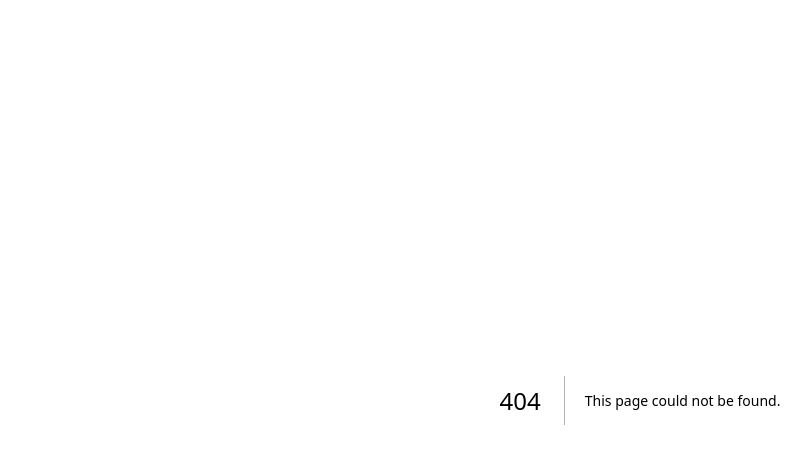
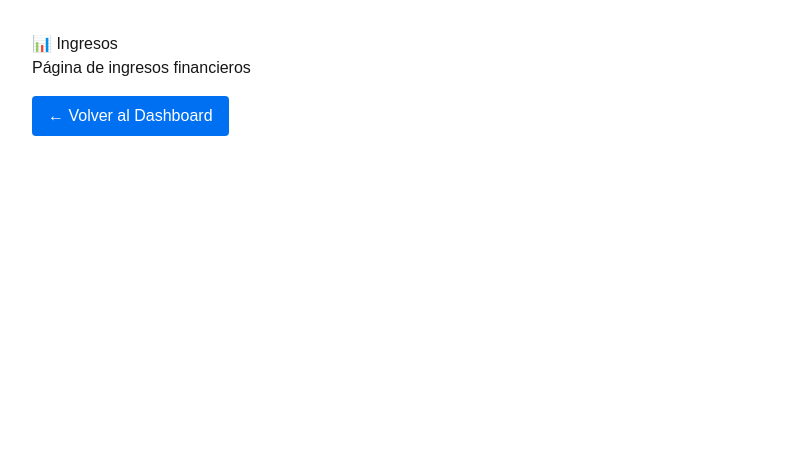
Before and after one commit to javigarrido22/gdp1, a Next.js app: page /ingresos in a window 1280 px wide. Before the commit this address had no page. Shown: the top 464 px of the page, without its empty margins (0-811 px from the left). Built offline with nearby package versions, Linux system fonts and the light colour scheme.

Commit message:
Agregar .gitignore para .next y página de ingresos

```diff
--- /dev/null
+++ b/app/ingresos/page.tsx
@@ -0,0 +1,22 @@
+import Link from "next/link";
+
+export default function Ingresos() {
+  return (
+    <div style={{ padding: "2rem" }}>
+      <h1>📊 Ingresos</h1>
+      <p>Página de ingresos financieros</p>
+
+      <Link href="/" style={{
+        display: "inline-block",
+        marginTop: "1rem",
+        padding: "0.5rem 1rem",
+        backgroundColor: "#0070f3",
+        color: "white",
+        textDecoration: "none",
+        borderRadius: "4px"
+      }}>
+        ← Volver al Dashboard
+      </Link>
+    </div>
+  );
+}
```
Also changed, not shown: 1 other file (tests, documents, lock files or other folders).
